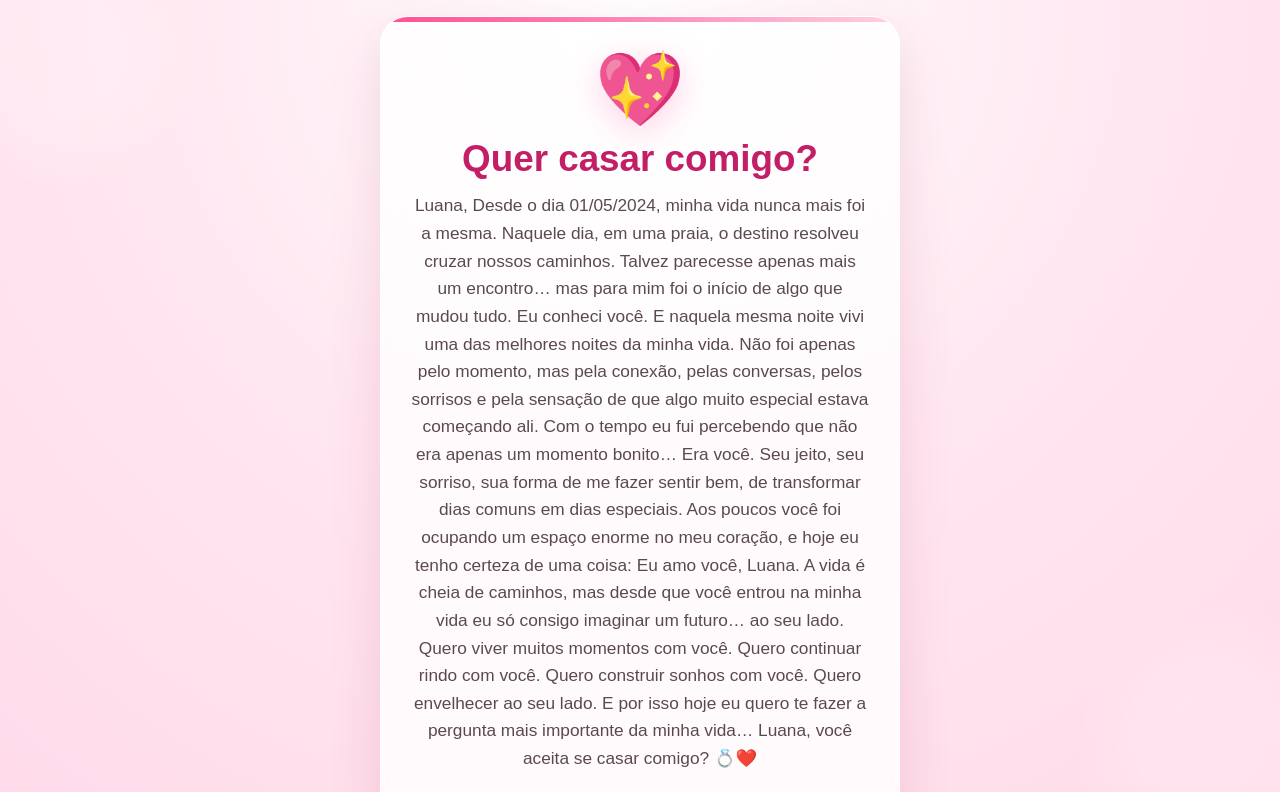
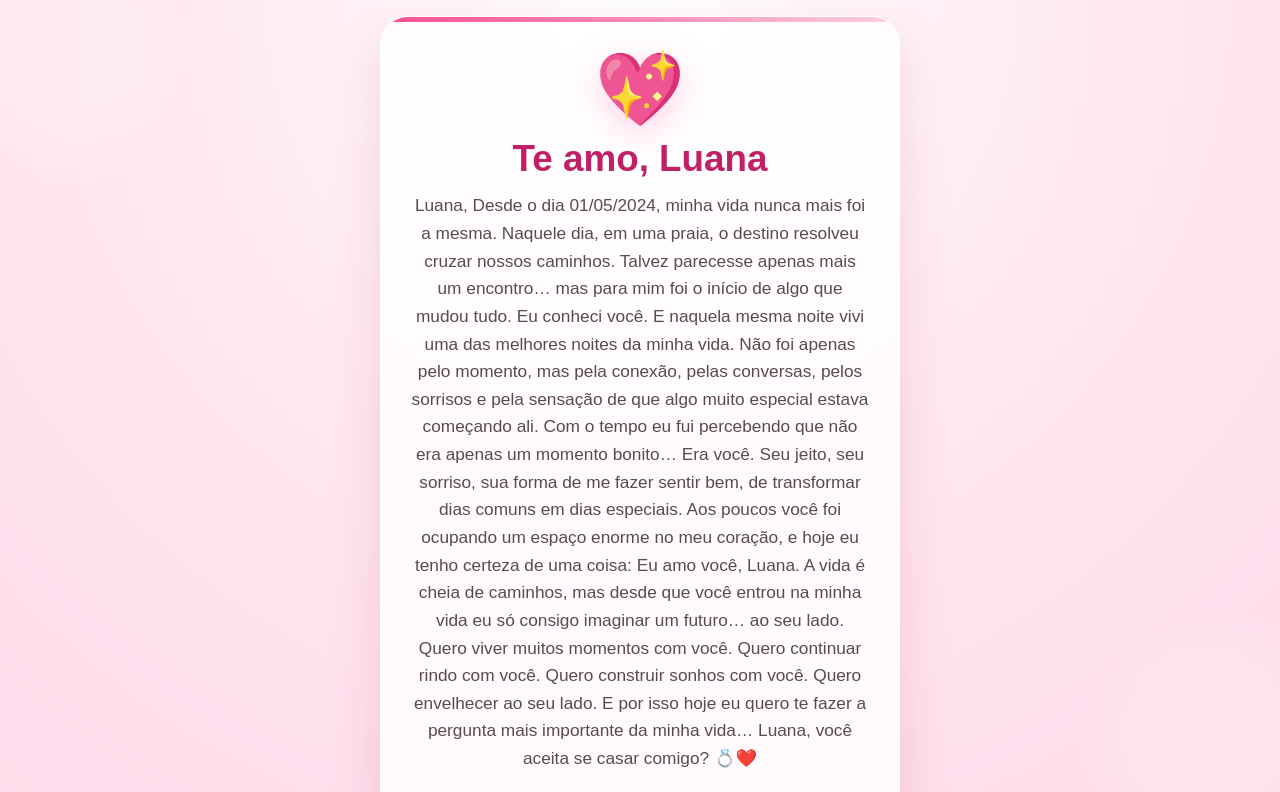
Before and after one commit to ViniGabrielBorba/PEDIDO-CASAMENTO-VINI-LUANA, a plain HTML site: page index.html in a window 1280 px wide. Shown: the top 792 px of the page. Drawn offline with Linux system fonts and the light colour scheme.

Commit message:
Update index.html

```diff
--- a/index.html
+++ b/index.html
@@ -274,7 +274,7 @@
       <span class="sparkle s3"></span>
 
       <div class="heart">💖</div>
-      <h1>Quer casar comigo?</h1>
+      <h1>Te amo, Luana</h1>
       <p>
       Luana,
 
```
